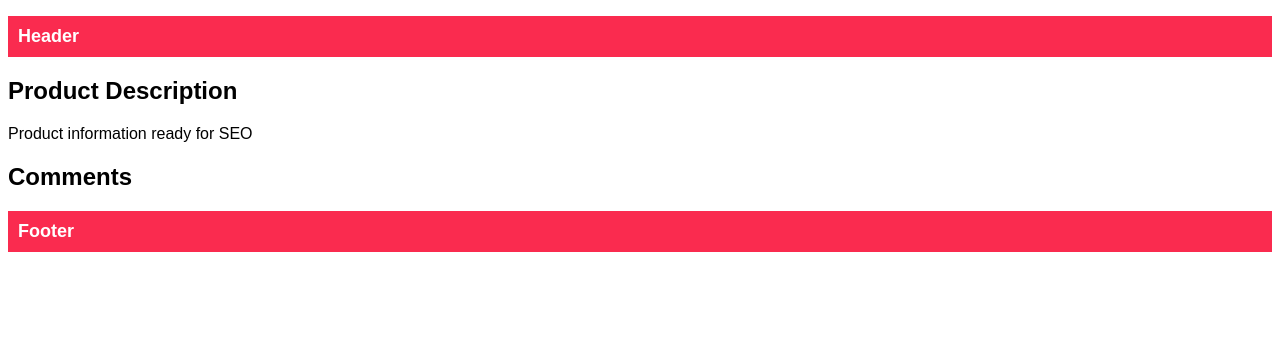
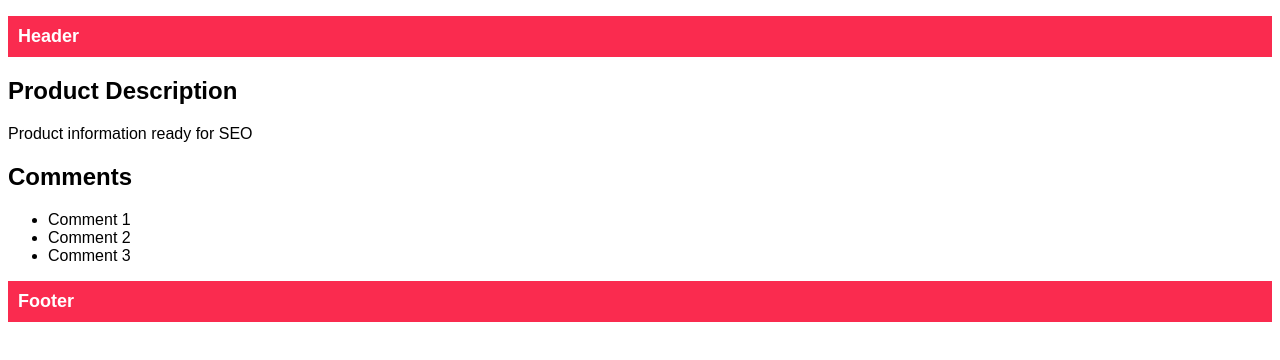
Before and after one commit to mowalky/nextjs-streaming, a Next.js app: page / in a window 1280 px wide. Shown: the top 360 px of the page. Built offline with nearby package versions, Linux system fonts and the light colour scheme.

Commit message:
comments

```diff
--- a/app/Comments.tsx
+++ b/app/Comments.tsx
@@ -8,7 +8,11 @@ async function Comments() {
 
   return (
     <div>
-      <ul></ul>
+      <ul>
+        {comments.map((comment) => (
+          <li key={comment}>{comment}</li>
+        ))}
+      </ul>
     </div>
   );
 }
--- a/app/page.tsx
+++ b/app/page.tsx
@@ -1,3 +1,5 @@
+import Comments from "./Comments";
+
 const fetchDescription = () =>
   new Promise((resolve) =>
     setTimeout(() => resolve("Product information ready for SEO"), 100)
@@ -14,7 +16,8 @@ export default async function Home() {
       <p>{description}</p>
 
       <h2>Comments</h2>
-
+      {/* @ts-expect-error Async Server Component */}
+      <Comments />
       <footer>Footer</footer>
     </>
   );
```
